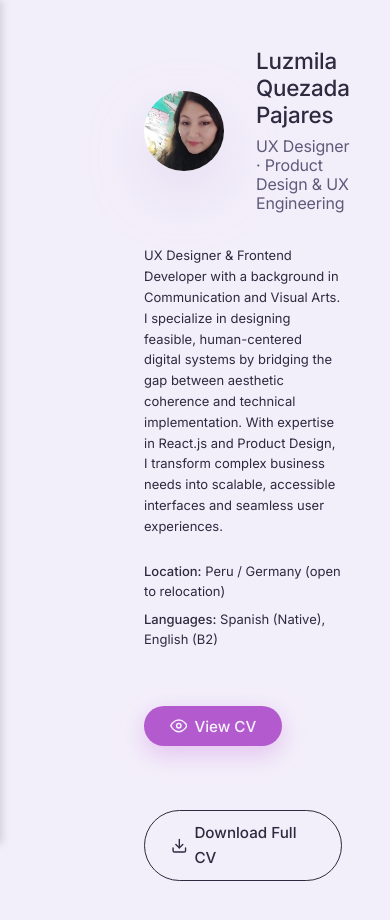
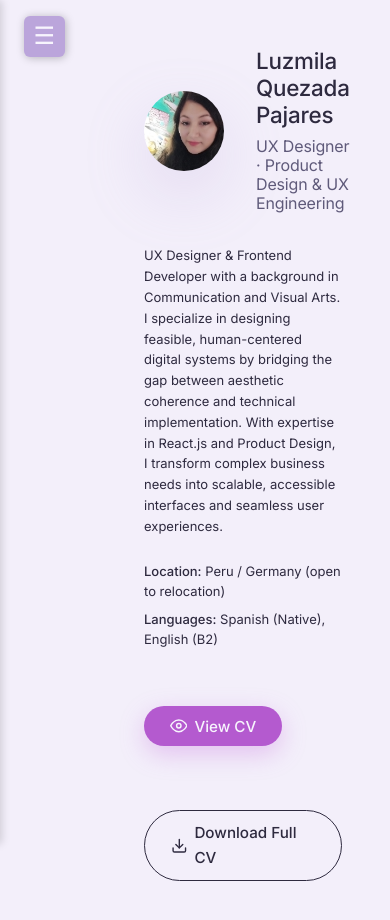
Before and after one commit to radiocat-fanzine/portafolio_lu_qp, a React (Vite) app: page / in a window 390 px wide. Shown: the top 920 px of the page. Built offline with nearby package versions, Linux system fonts and the light colour scheme.

Commit message:
menu hamburguesa

```diff
--- a/src/components/Sidebar.jsx
+++ b/src/components/Sidebar.jsx
@@ -21,7 +21,6 @@ function Sidebar() {
 
     return (
         <>
-            <aside className={`sidebar ${open ? 'open' : ''}`}>
             {/* Botón hamburguesa */}
             <button
                 className="sidebar-hamburger"
@@ -31,6 +30,7 @@ function Sidebar() {
                 {open ? '✕' : '☰'}
             </button>
 
+            <aside className={`sidebar ${open ? 'open' : ''}`}>
                 <nav>
                     <ul>
                         <li className="sidebar-section-title">About</li>
--- a/src/styles/base.css
+++ b/src/styles/base.css
@@ -13,7 +13,7 @@ body {
     margin: 0;
     padding: 0;
     scrollbar-width: thin;          /* Firefox */
-    scrollbar-color: #ff8a7a transparent; /* Firefox: color salmón */
+    scrollbar-color: var(--color-lila-water) transparent;
 }
 
 /* Barra global en Chrome, Edge y Safari */
@@ -23,16 +23,16 @@ body {
 }
 
 ::-webkit-scrollbar-track {
-    background: transparent; /* Fondo de la barra */
+    background: transparent;
 }
 
 ::-webkit-scrollbar-thumb {
-    background-color: #ff8a7a; /* El salmón de tu marca */
-    border-radius: 10px;       /* Bordes redondeados */
+    background-color: var(--color-lila-water);
+    border-radius: 10px;
 }
 
 ::-webkit-scrollbar-thumb:hover {
-    background-color: #e07668;
+    background-color: var(--color-lila-water);
 }
 
 body {
--- a/src/styles/components/sidebar.css
+++ b/src/styles/components/sidebar.css
@@ -157,7 +157,9 @@
         left: 1.5rem !important;
         right: auto !important;
         width: auto !important;
-        z-index: 2100;
+        z-index: 3000;
+
+        transform: translateX(0) !important;
 
         cursor: pointer;
         font-size: 1.5rem;
@@ -186,7 +188,7 @@
     .sidebar.open .sidebar-hamburger {
         position: absolute;
         top: 1.5rem;
-        left: auto;
+        left: 230px !important;
         right: 1.25rem;
         background-color: transparent;
         box-shadow: none;
```
Lines whose indentation alone changed are shown as unchanged.
